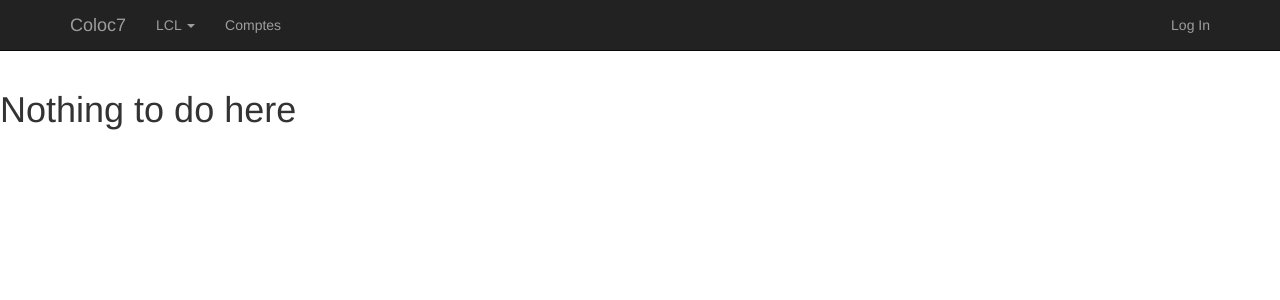
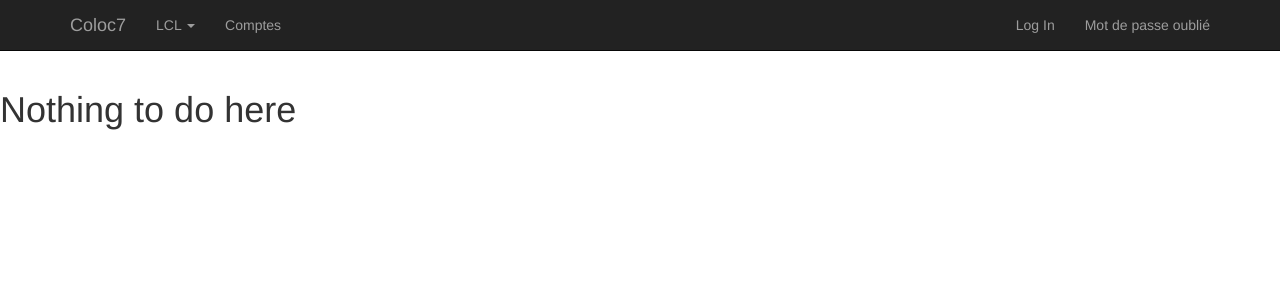
Before and after one commit to nim65s/coloc7, a Django app: page / in a window 1280 px wide. Shown: the top 300 px of the page. Run offline with Django 3.2, Linux system fonts and the light colour scheme; parts of the project's set-up code (start-up, migrations or seed data) failed here and were passed over; some libraries are stand-ins or nearby versions.

Commit message:
password_reset url

```diff
--- a/coloc7/templates/base.html
+++ b/coloc7/templates/base.html
@@ -39,6 +39,7 @@
                             <li><a href="{% url "logout" %}?next=/">Log Out</a></li>
                         {% else %}
                             <li><a href="{% url "login" %}">Log In</a></li>
+                            <li><a href="{% url "password_reset" %}">Mot de passe oublié</a></li>
                         {% endif %}
                     </ul>
                 </div>
```
